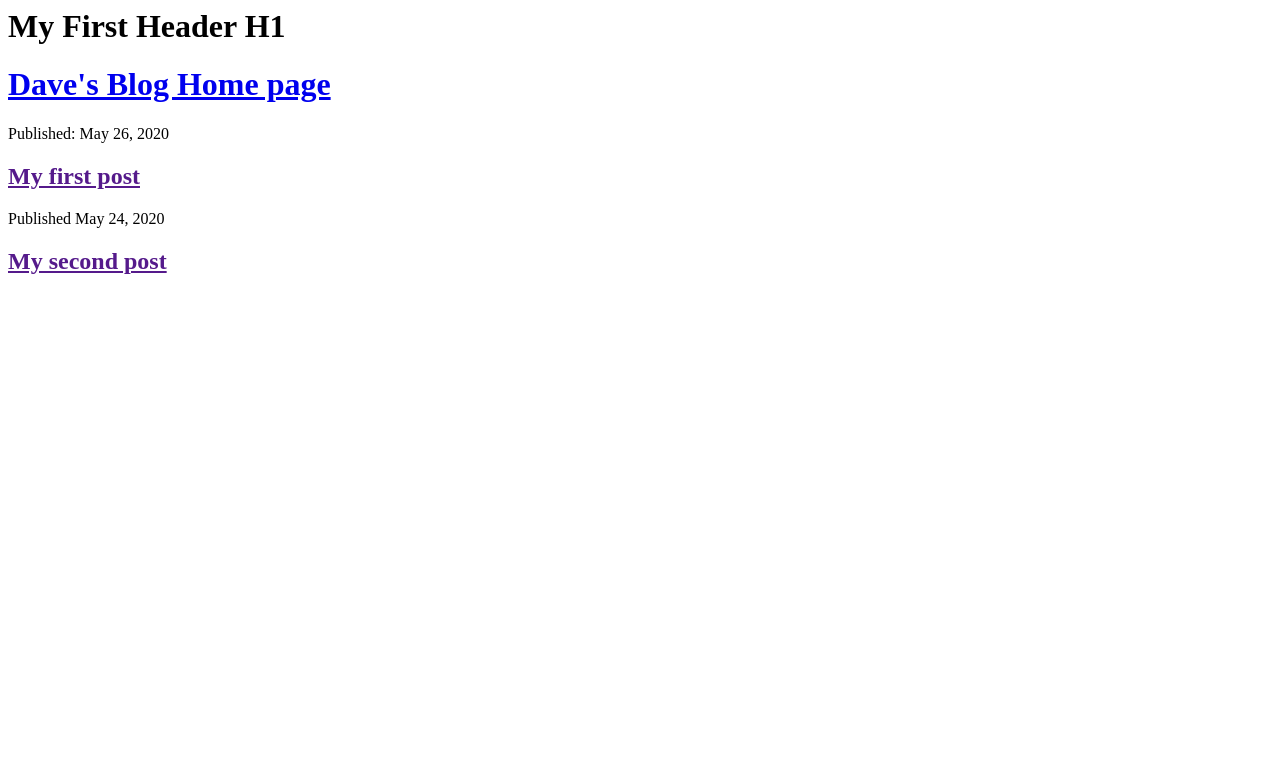
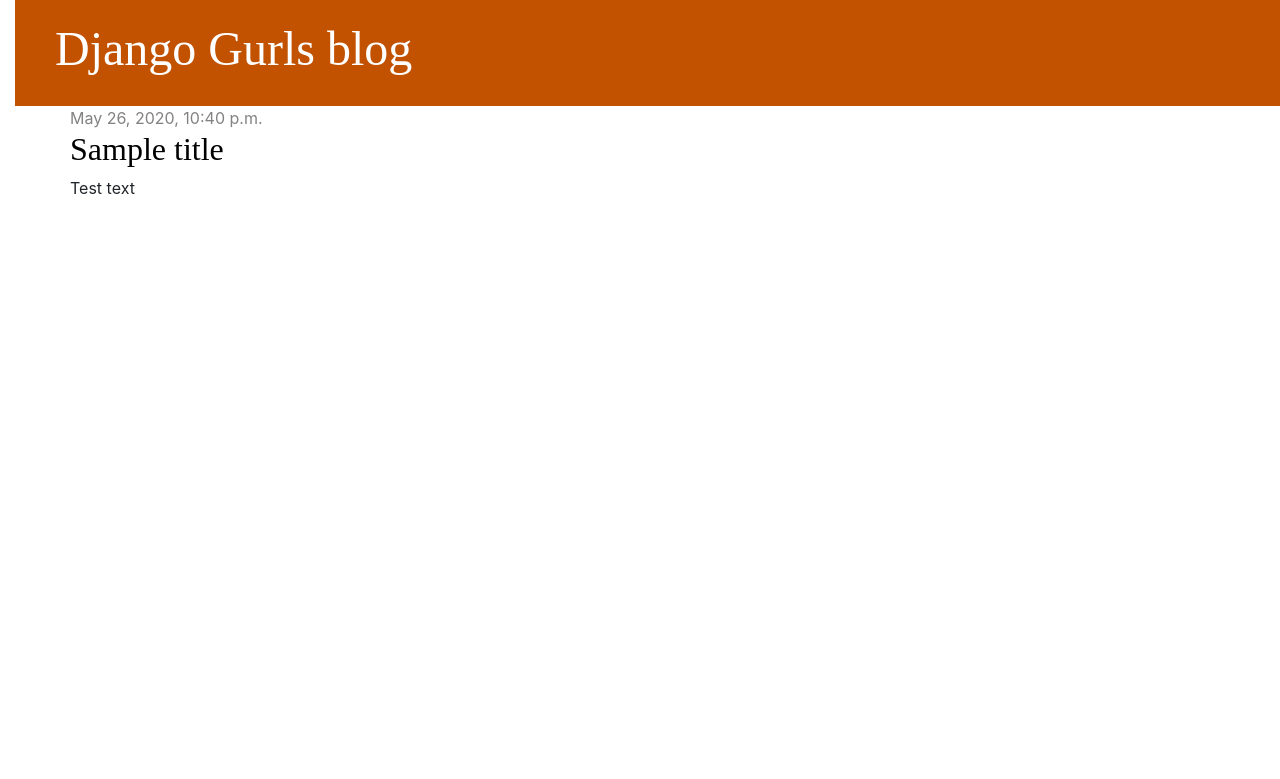
Before and after one commit to dmaharaj/djangogurlsexample, a Django app: page / in a window 1280 px wide. Shown: the top 779 px of the page. Run offline with Django 3.2, Linux system fonts and the light colour scheme; data comes from the database, SQL or seed files in the repository; both versions use the stored data as it was after the commit; some libraries are stand-ins or nearby versions.

Commit message:
adding in base template and post detail

```diff
--- /dev/null
+++ b/blog/static/css/blog.css
@@ -0,0 +1,54 @@
+h1 a, h2 a {
+    color: #c25100;
+    font-family:'Lobster';
+}
+
+body {
+    padding-left: 15px;
+}
+.page-header {
+    background-color: #c25100;
+    margin-top: 0px;
+    padding: 20px 20px 20px 40px;
+}
+
+.page-header h1, .page-header h1 a, .page-header h1 a:visited, .page-header h1 a:active {
+    color: #ffffff;
+    font-size: 36pt;
+    text-decoration: none;
+}
+
+.content {
+    margin-left: 40px;
+}
+
+h1, h2, h3, h4 {
+    font-family: 'Lobster', cursive;
+}
+
+.date {
+    color:#828282;
+}
+
+.save {
+    float: right;
+}
+
+.post-form textarea, .post-form input {
+    width: 100%;
+}
+
+.top-menu, .top-menu:hover, .top-menu:visited {
+    color:#ffffff;
+    float: right;
+    font-size: 26pt;
+    margin-right: 20px;
+}
+
+.post {
+    margin-bottom: 70px;
+}
+
+.post h2 a, .post h2 a:visited {
+    color: #000000;
+}
--- /dev/null
+++ b/blog/templates/blog/base.html
@@ -0,0 +1,25 @@
+{%  load static %}
+<!DOCTYPE html>
+<html lang="en">
+<head>
+    <meta charset="UTF-8">
+    <title>Django Girls Blog</title>
+    <link rel="stylesheet" href="//maxcdn.bootstrapcdn.com/boostrap/3.2.0/css/bootstrap.min.css">
+    <link rel="stylesheet" href="//maxcdn.bootstrapcdn.com/bootstrap/3.2.0/css/bootstrap-theme.min.css">
+    <link rel="//fonts.googleapis.com/css?family=Lobster&subset=latin,latin-ext" rel="stylesheet" type="text/css">
+    <link rel="stylesheet" href="{%  static 'css/blog.css' %}">
+</head>
+<body>
+    <div class="page-header">
+        <h1><a href="/">Django Gurls blog</a></h1>
+    </div>
+    <div class="content container">
+        <div class="row">
+            <div class="col-md-8">
+                {%  block content %}
+                {% endblock %}
+            </div>
+        </div>
+    </div>
+</body>
+</html>
--- a/blog/templates/blog/post_list.html
+++ b/blog/templates/blog/post_list.html
@@ -1,19 +1,12 @@
-<html>
-    <head>
-        <title>Dave's Blog</title>
-    </head>
-    <body>
-        <h1>My First Header H1</h1>
-        <div>
-            <h1><a href="/">Dave's Blog Home page</a></h1>
+{%  extends 'blog/base.html' %}
+{% block content %}
+    {% for post in posts %}
+    <div class="post">
+        <div class="date">
+            {{ post.published_date }}
         </div>
-        <div>
-            <p>Published: May 26, 2020</p>
-            <h2><a href="">My first post</a></h2>
-        </div>
-        <div>
-            <p>Published May 24, 2020</p>
-            <h2><a href="">My second post</a></h2>
-        </div>
-    </body>
-</html>
+        <h2><a href="{% url 'post_detail' pk=post.pk %}">{{ post.title }}</a></h2>
+        <p>{{ post.text|linebreaksbr }}</p>
+    </div>
+    {%  endfor %}
+{%  endblock %}
--- a/blog/urls.py
+++ b/blog/urls.py
@@ -3,4 +3,5 @@
 
 urlpatterns = [
     path('', views.post_list, name='post_list'),
+    path('post/<int:pk>/', views.post_detail, name='post_detail'),
 ]
--- a/blog/views.py
+++ b/blog/views.py
@@ -1,5 +1,12 @@
-from django.shortcuts import render
+from django.shortcuts import render, get_object_or_404
+from django.utils import timezone
+from .models import Post
 
 # Create your views here.
 def post_list(request):
-    return render(request, 'blog/post_list.html', {})
+    posts = Post.objects.filter(published_date__lte=timezone.now()).order_by('published_date')
+    return render(request, 'blog/post_list.html', {'posts':posts})
+
+def post_detail(request, pk):
+    post = get_object_or_404(Post, pk=pk)
+    return render(request, 'blog/post_detail.html', {'post': post})
```
Also changed, not shown: blog/templates/blog/post_detail.html (added, +10 -0 lines), db.sqlite3.
